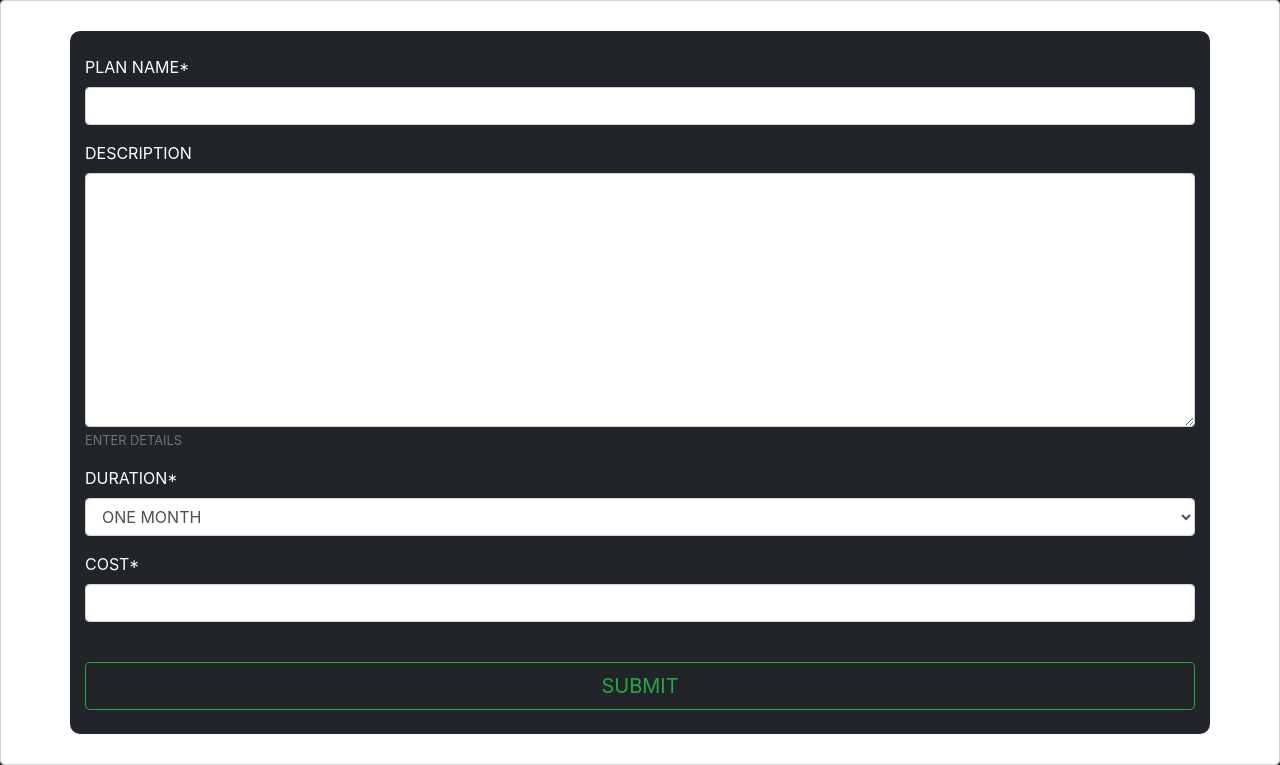
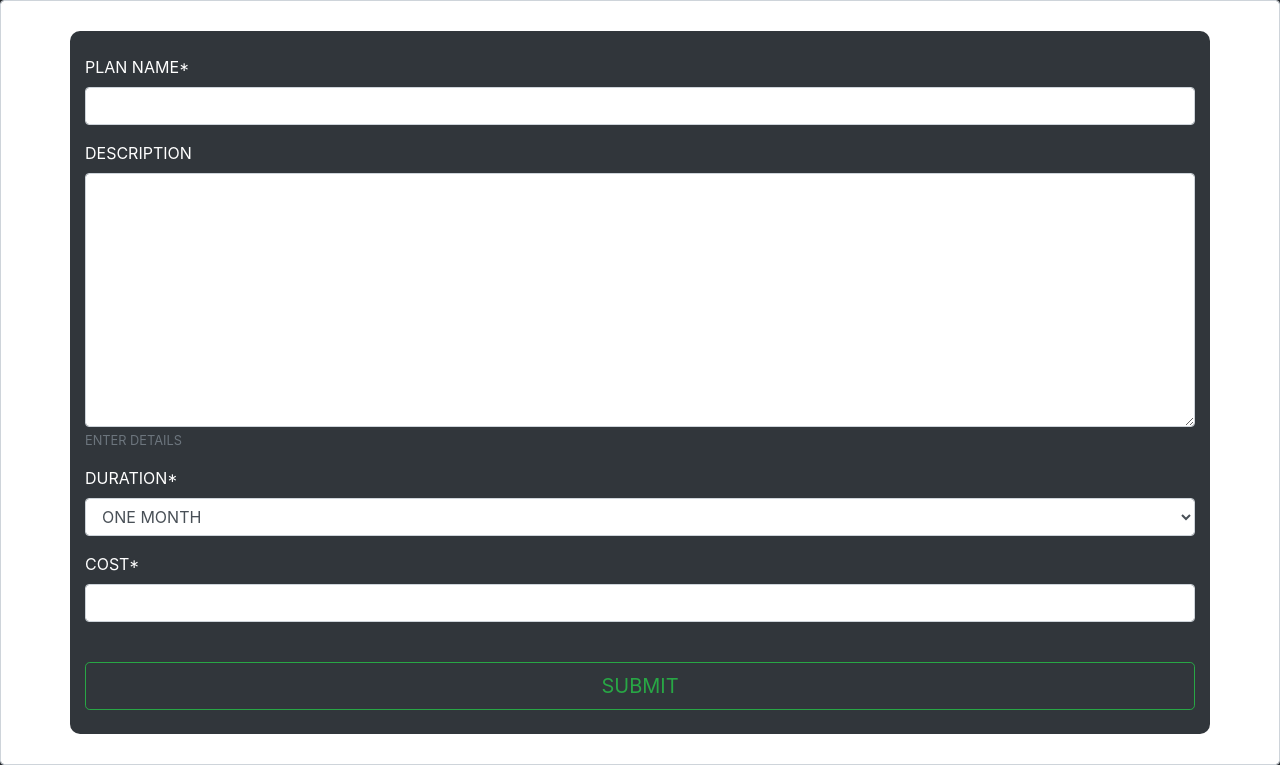
Before and after one commit to sameer061/isp_management_app, a Django app: page /createplan/ in a window 1280 px wide. Shown: the part 56-821 px from the top of the page. Run offline with Django 3.2, Linux system fonts and the light colour scheme; a user stored in the database is signed in; some libraries are stand-ins or nearby versions.

Commit message:
comiited

```diff
--- a/plan/models.py
+++ b/plan/models.py
@@ -1,3 +1,4 @@
+from django.core.files.storage import default_storage
 from django.db import models
 from phonenumber_field.modelfields import PhoneNumberField
 import uuid
@@ -25,7 +26,7 @@ class Userprofile(models.Model):
     email=models.EmailField(max_length=200,blank=True,null=True)
     address = models.TextField()
     profile_image=models.ImageField(blank=True,null=True, default='images/demo.jpg', upload_to='profiles')
-    phoneno = PhoneNumberField(null=False, blank=False, unique=True)
+    phoneno = PhoneNumberField(null=False, blank=False, unique=True , default='+91')
     id_proof = models.FileField(upload_to='id_proof', blank=True, null=True, )
     current_plan = models.ForeignKey(Plan, on_delete=models.CASCADE, default='')
     start_date = models.DateField(null=True)
--- a/plan/templates/create-plan.html
+++ b/plan/templates/create-plan.html
@@ -9,7 +9,7 @@
   }
 
  .container{
-  background-color:#212529;
+  background-color:#31363b;
   color:white;
   border-radius: 10px;
 
--- a/plan/templates/create-user.html
+++ b/plan/templates/create-user.html
@@ -8,7 +8,7 @@
   }
 
  .container{
-  background-color:#212529;
+  background-color:#31363b;
   color:white;
   border-radius: 10px;
 
--- a/plan/templates/update-plan.html
+++ b/plan/templates/update-plan.html
@@ -9,7 +9,7 @@
   }
 
  .container{
-  background-color:#212529;
+  background-color:#31363b;
   color:white;
   border-radius: 10px;
 
--- a/plan/templates/update-user.html
+++ b/plan/templates/update-user.html
@@ -8,7 +8,7 @@
   }
 
  .container{
-  background-color:#212529;
+  background-color:#31363b;
   color:white;
   border-radius: 10px;
 
--- a/plan/templates/users.html
+++ b/plan/templates/users.html
@@ -151,7 +151,7 @@
               <li class="page-item">
               </li>
               {% if  page == user.number%}
-              <li class="page-item"><a class="page-link  btn btn-primary" href="?page={{page}}">{{page}}</a></li>
+              <li class="page-item"><a class="page-link  bg-dark" href="?page={{page}}">{{page}}</a></li>
               {% else %}
               <li class="page-item"><a class="page-link" href="?page={{page}}">{{page}}</a></li>
               {% endif %}
--- a/plan/templates/view-user.html
+++ b/plan/templates/view-user.html
@@ -109,7 +109,7 @@ body {
         </div>
       </div>
       <br><br>
-      <a href="/" class="btn btn-danger btn-lg ">Back to Home</a>
+      <a href="/" class="btn btn-danger btn-lg ">Dashboard</a>
 
 
 
```
Also changed, not shown: plan/templates/dashboard.html (+8 -8 lines), db.sqlite3, static/profiles/175423_adapted_1080x2400.jpg (deleted), static/profiles/175423_adapted_1080x2400_R0jCHSW.jpg (deleted), static/profiles/175423_adapted_1080x2400_xf9Oiro.jpg (deleted).
